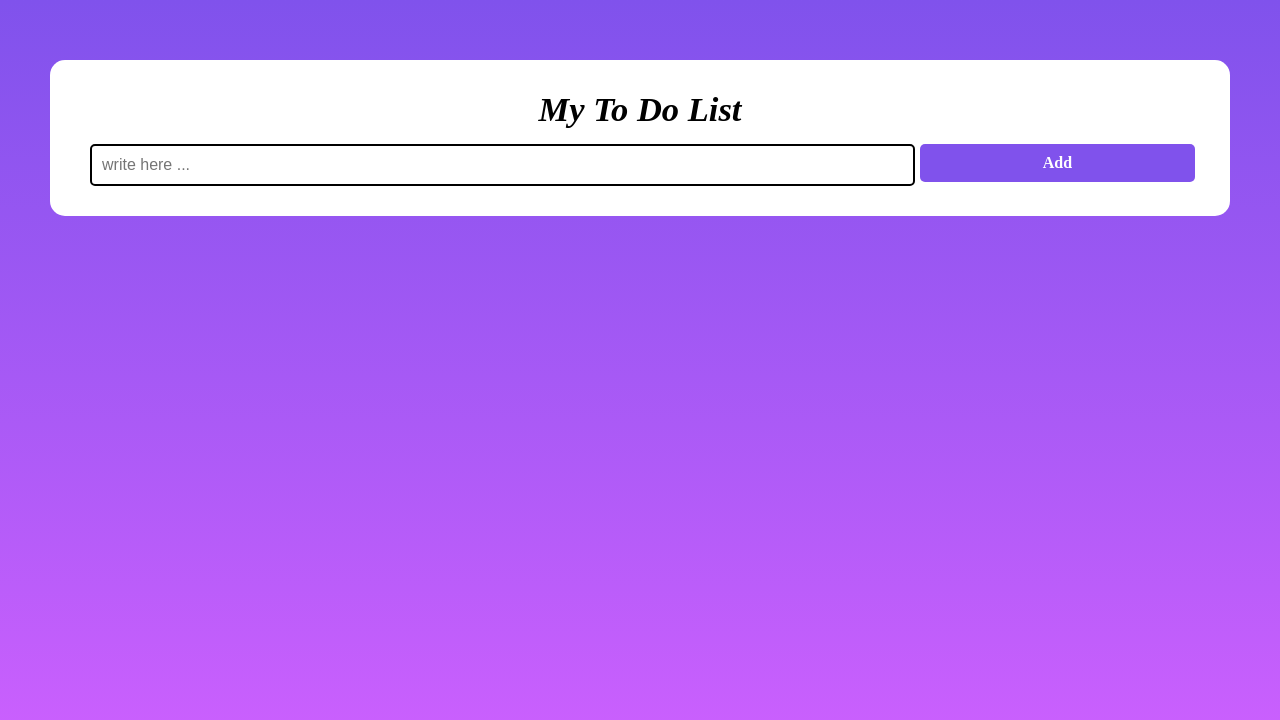
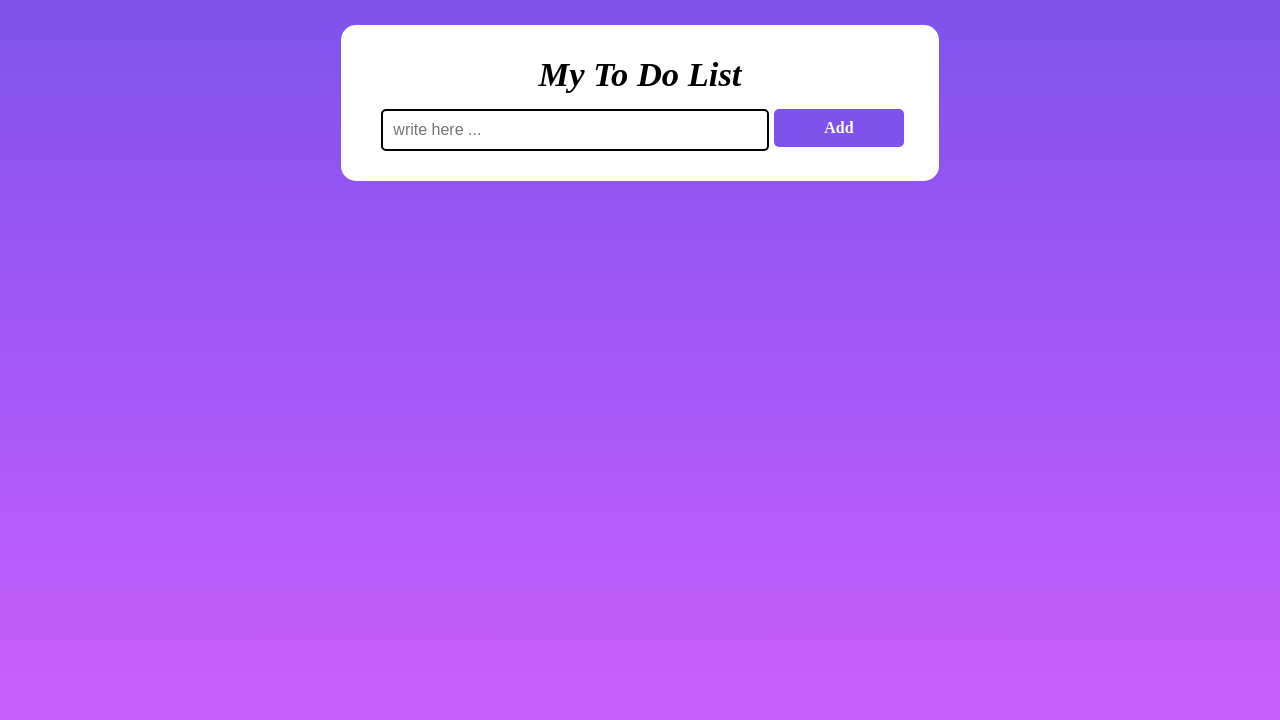
Before and after one commit to zeeCode15/To-Do-List-Advanced, a plain HTML site: page index.html in a window 1280 px wide. Drawn offline with Linux system fonts and the light colour scheme.

Commit message:
Add files via upload

```diff
--- a/style.css
+++ b/style.css
@@ -9,13 +9,13 @@
 .container
 {
     margin: 0;
-    padding: 35px 50px;
     width: 100vw;
     height: 100vh;
     background: linear-gradient(#8052ec, #d161ff);
-    /* display: grid;
+    display: grid;
     justify-content: center;
-    grid-template-columns: 0.2fr 4fr 0.2fr; */
+    grid-template-columns: 0.8fr 1.4fr 0.8fr;
+    grid-template-rows: 1fr 1fr 3fr;
 
 
 }
@@ -24,8 +24,8 @@ ul {
     margin-top: 25px;
     padding: 0;
 
-    /* grid-row-start: 2;
-    grid-column-start:2 ; */
+    grid-row-start: 2;
+    grid-column-start:2 ;
 
     list-style: none;
 
@@ -101,12 +101,13 @@ ul li.checked::before {
     text-align: center;
     font-weight: bold;
     font-size: 23px;
+
     border-radius: 15px;
 
 
 
 
-    /* grid-column-start: 2; */
+    grid-column-start: 2;
 
 }
 
```
